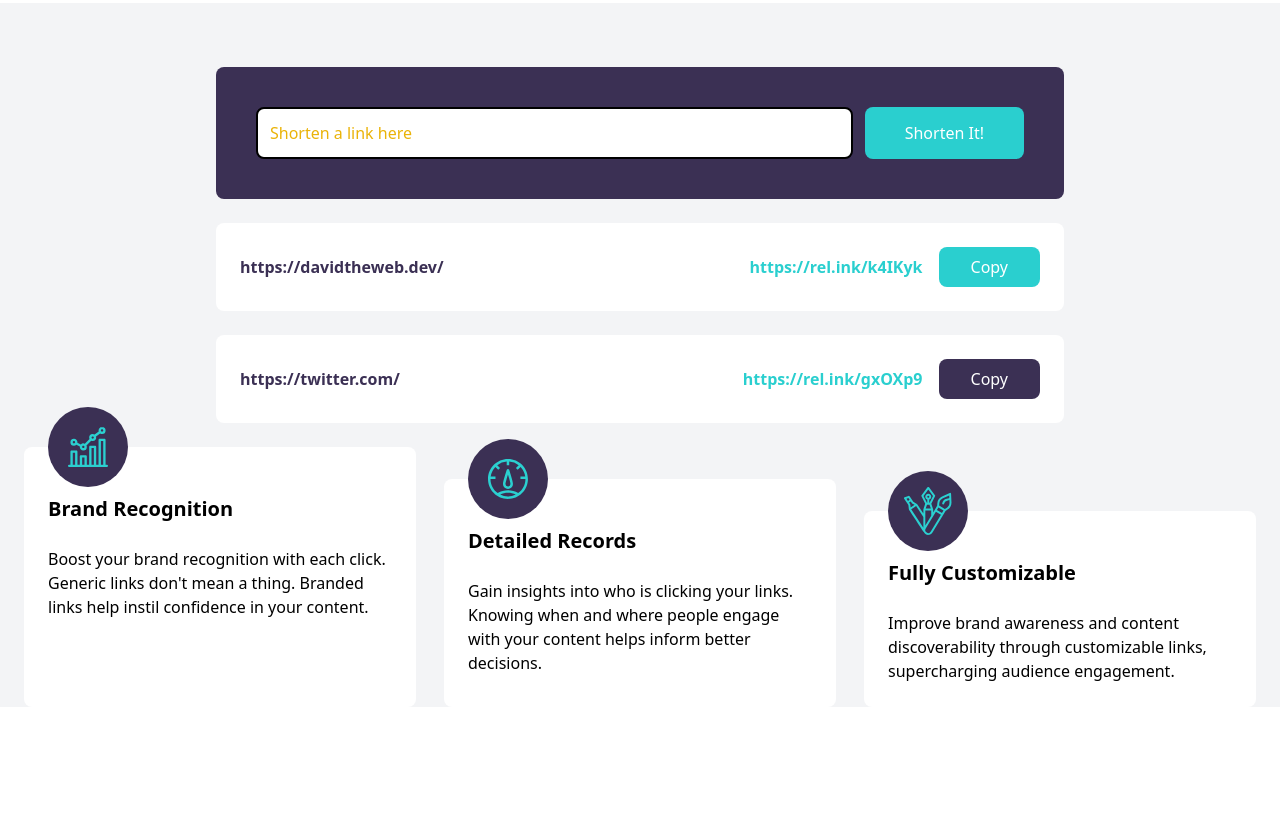
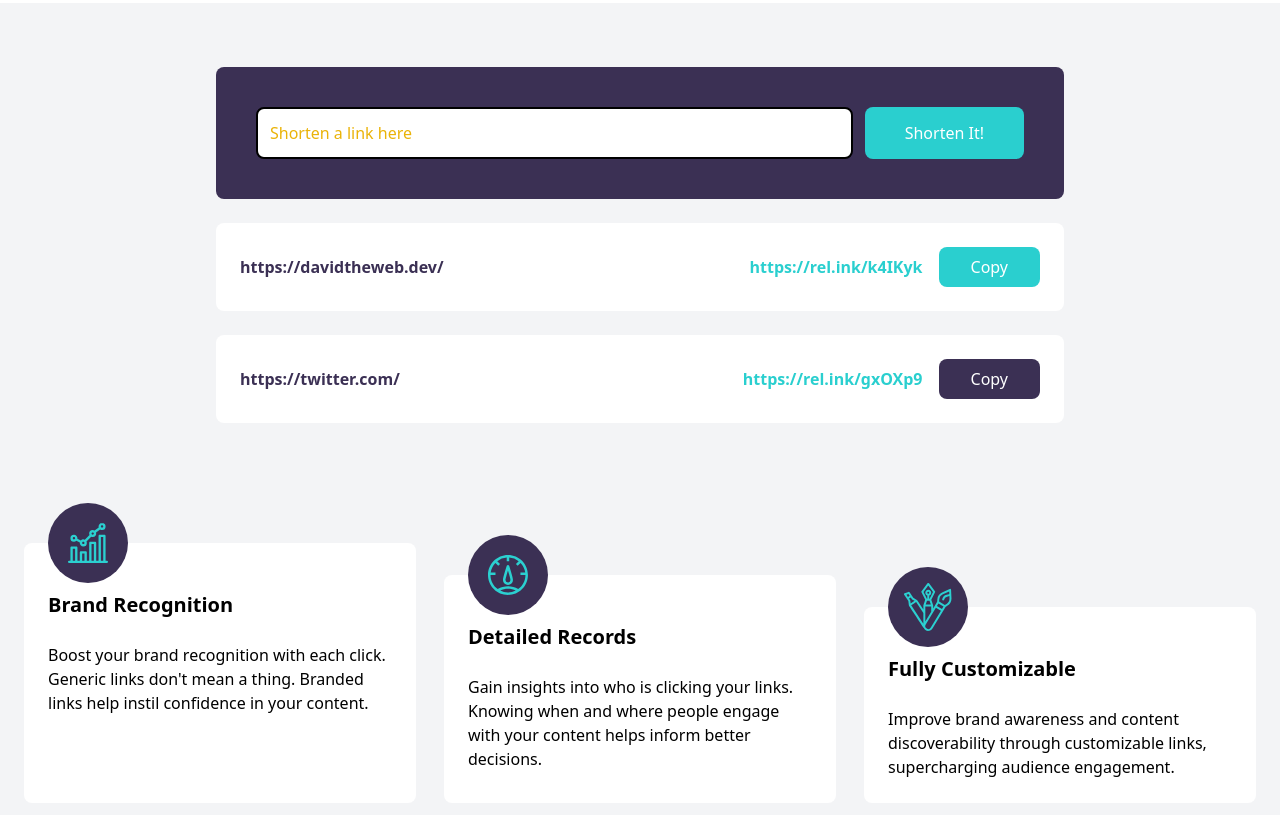
Before and after one commit to ZahraBahmanpour/shortly, a website: page src/index.html in a window 1280 px wide. Shown: the part 623-1438 px from the top of the page. Before the commit the page ends 1330 px from the top, so only its background shows below. Drawn offline with Linux system fonts and the light colour scheme.

Commit message:
add padding to features section

```diff
--- a/src/index.html
+++ b/src/index.html
@@ -131,7 +131,7 @@
 
         <section id="features" class="bg-lightGray">
           <div
-          class="container grid grid-cols-3 px-6 gap-x-7"
+          class="container grid grid-cols-3 px-6 gap-x-7 pb-24 pt-24"
         >
                   <!-- Box 1 -->
         <div
```
Also changed, not shown: src/output.css.
